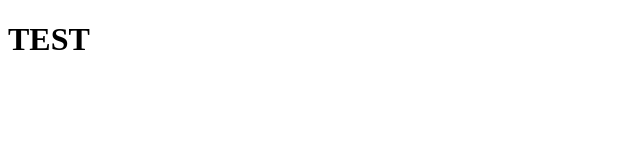
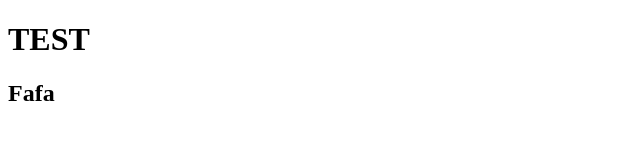
Before and after one commit to Emeric-Simplon/Project_Fil_Rouge, a plain HTML site: page index.html in a window 1280 px wide. Shown: the full height of the page, 0-640 px from the left. Drawn offline with Linux system fonts and the light colour scheme.

Commit message:
modifFafa

```diff
--- a/index.html
+++ b/index.html
@@ -8,5 +8,6 @@
   </head>
   <body>
     <h1>TEST</h1>
+    <h2>Fafa</h2>
   </body>
 </html>
```
